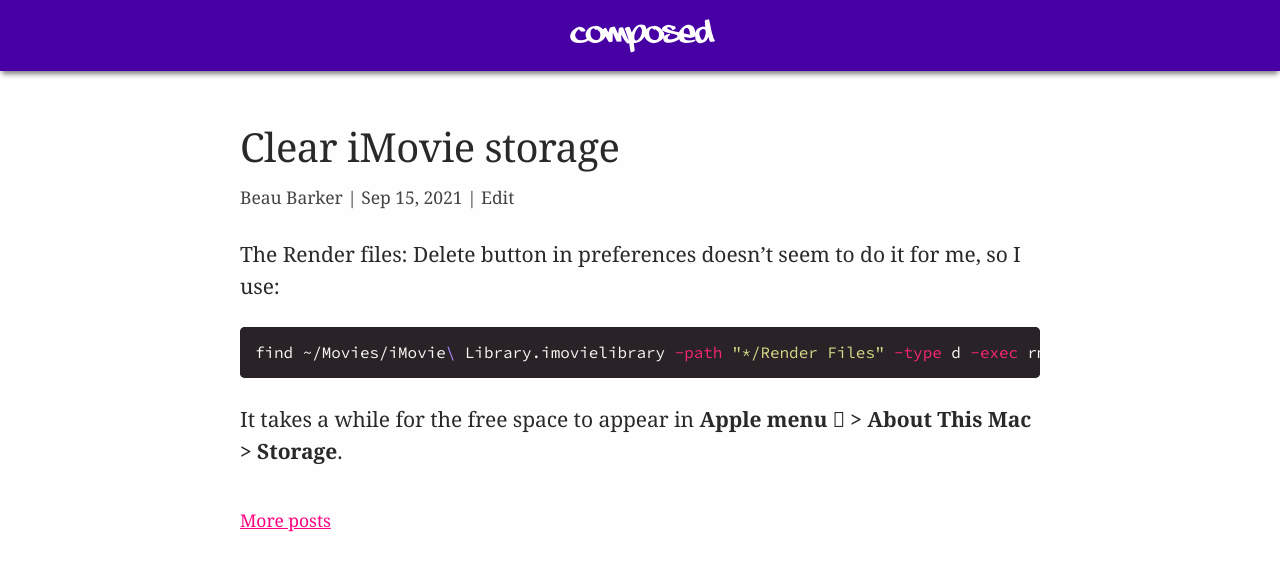
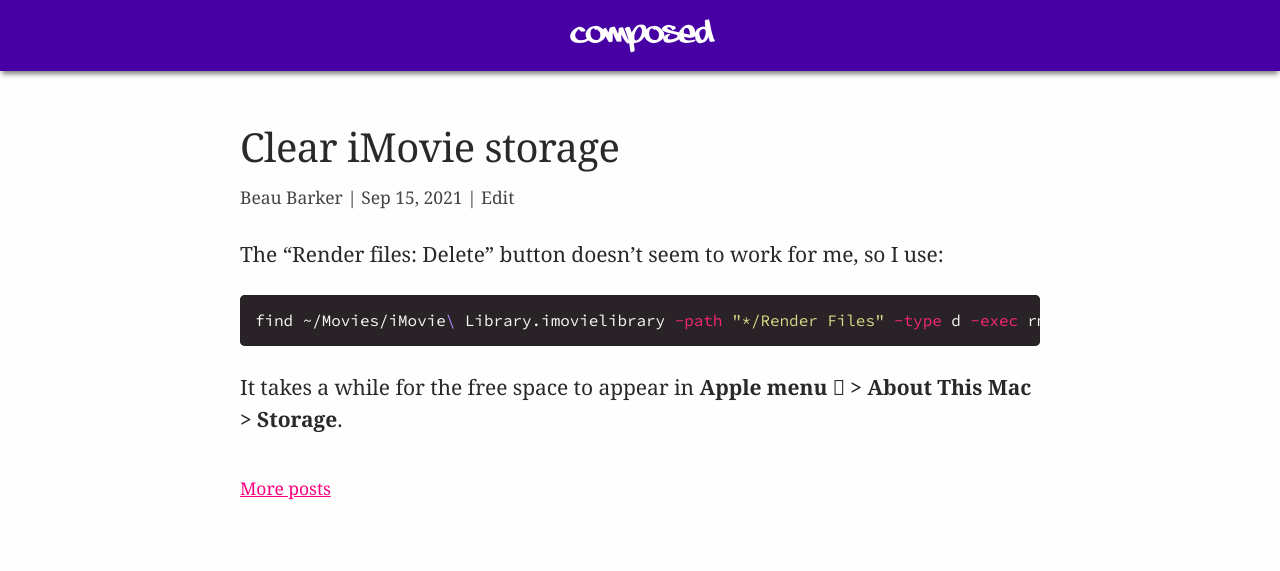
Before and after one commit to explodinglabs/explodinglabs.github.io, a Jekyll site: the page built from docs/_posts/2021-09-15-clear-imovie-storage.markdown, in a window 1280 px wide. Shown: the top 571 px of the page. Built offline with Jekyll 4.4.1, drawn with Linux system fonts in a browser that asks for light colours.

Commit message:
Update 2021-09-15-clear-imovie-storage.markdown

````diff
--- a/docs/_posts/2021-09-15-clear-imovie-storage.markdown
+++ b/docs/_posts/2021-09-15-clear-imovie-storage.markdown
@@ -3,7 +3,7 @@
 title: Clear iMovie storage
 permalink: /clear-imovie-storage
 ---
-The Render files: Delete button in preferences doesn't seem to do it for me, so I use:
+The "Render files: Delete" button doesn't seem to work for me, so I use:
 ```sh
 find ~/Movies/iMovie\ Library.imovielibrary -path "*/Render Files" -type d -exec rm -r {} +
 ```
````
